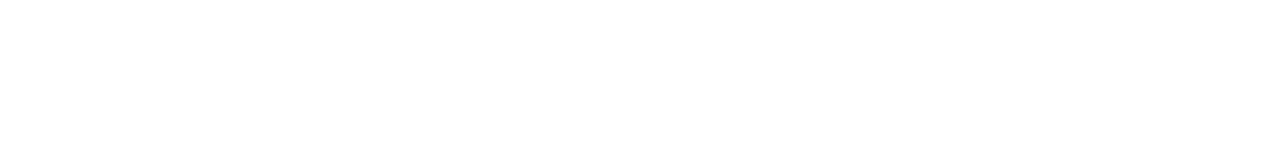
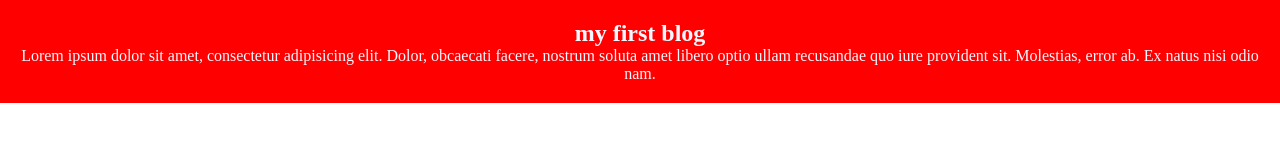
Before and after one commit to sadikul374y3/my-first-blog, a plain HTML site: page index.html in a window 1280 px wide. Drawn offline with Linux system fonts and the light colour scheme.

Commit message:
added the first blog

```diff
--- a/index.html
+++ b/index.html
@@ -4,8 +4,12 @@
     <meta charset="UTF-8">
     <meta name="viewport" content="width=device-width, initial-scale=1.0">
     <title>my-first-blog</title>
+    <link rel="stylesheet" href="style/blog.css">
 </head>
 <body>
-
+    <div>
+        <h2>my first blog</h2>
+        <p>Lorem ipsum dolor sit amet, consectetur adipisicing elit. Dolor, obcaecati facere, nostrum soluta amet libero optio ullam recusandae quo iure provident sit. Molestias, error ab. Ex natus nisi odio nam.</p>
+    </div>
 </body>
 </html>
--- /dev/null
+++ b/style/blog.css
@@ -0,0 +1,16 @@
+*{
+    padding: 0;
+    margin: 0
+}
+
+div{
+    background-color: rgb(255, 0, 0);
+    color: aliceblue;
+    text-align: center;
+    padding: 20px;
+
+}
+
+.h2{
+    color: blue;
+}
```
